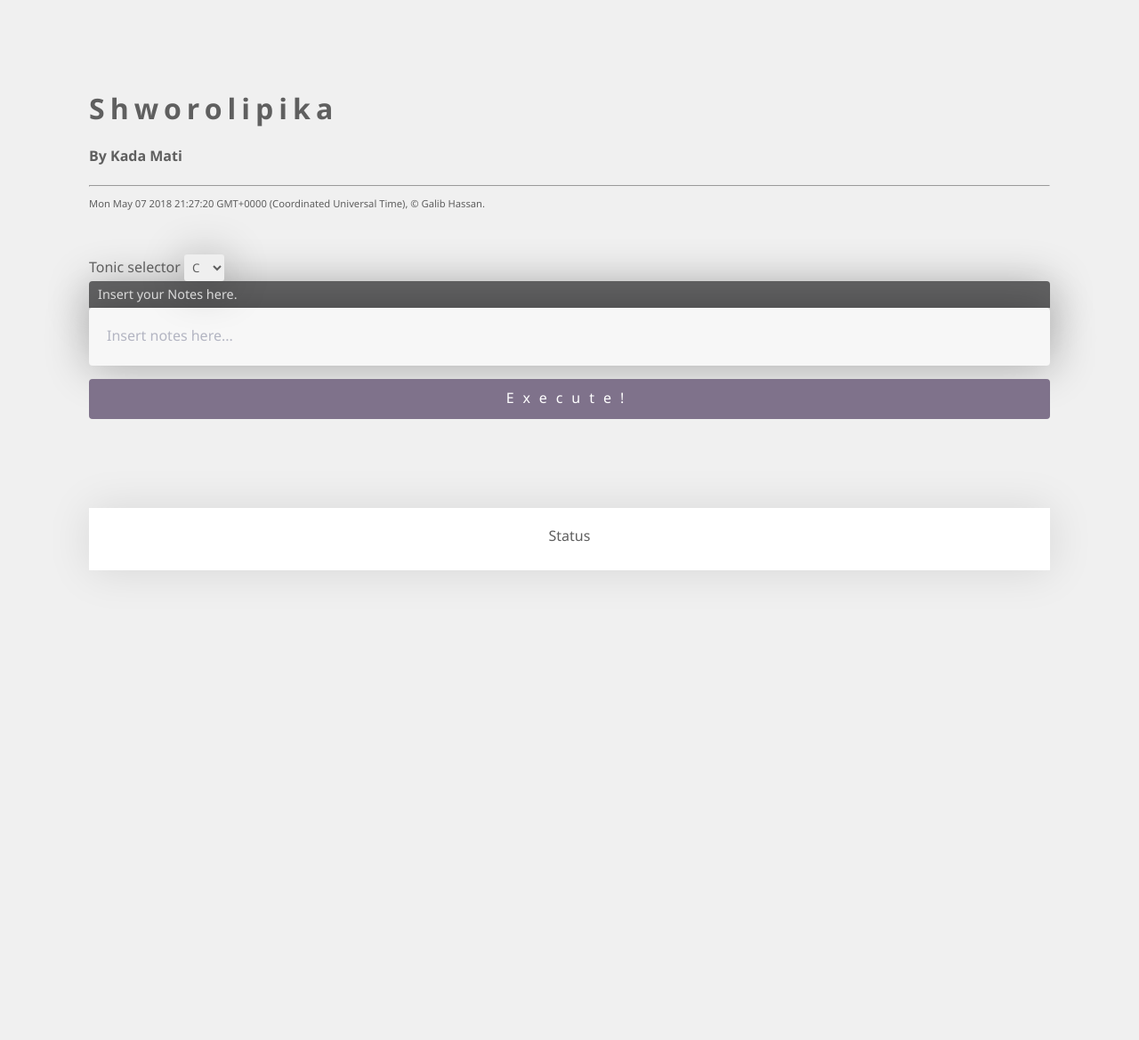
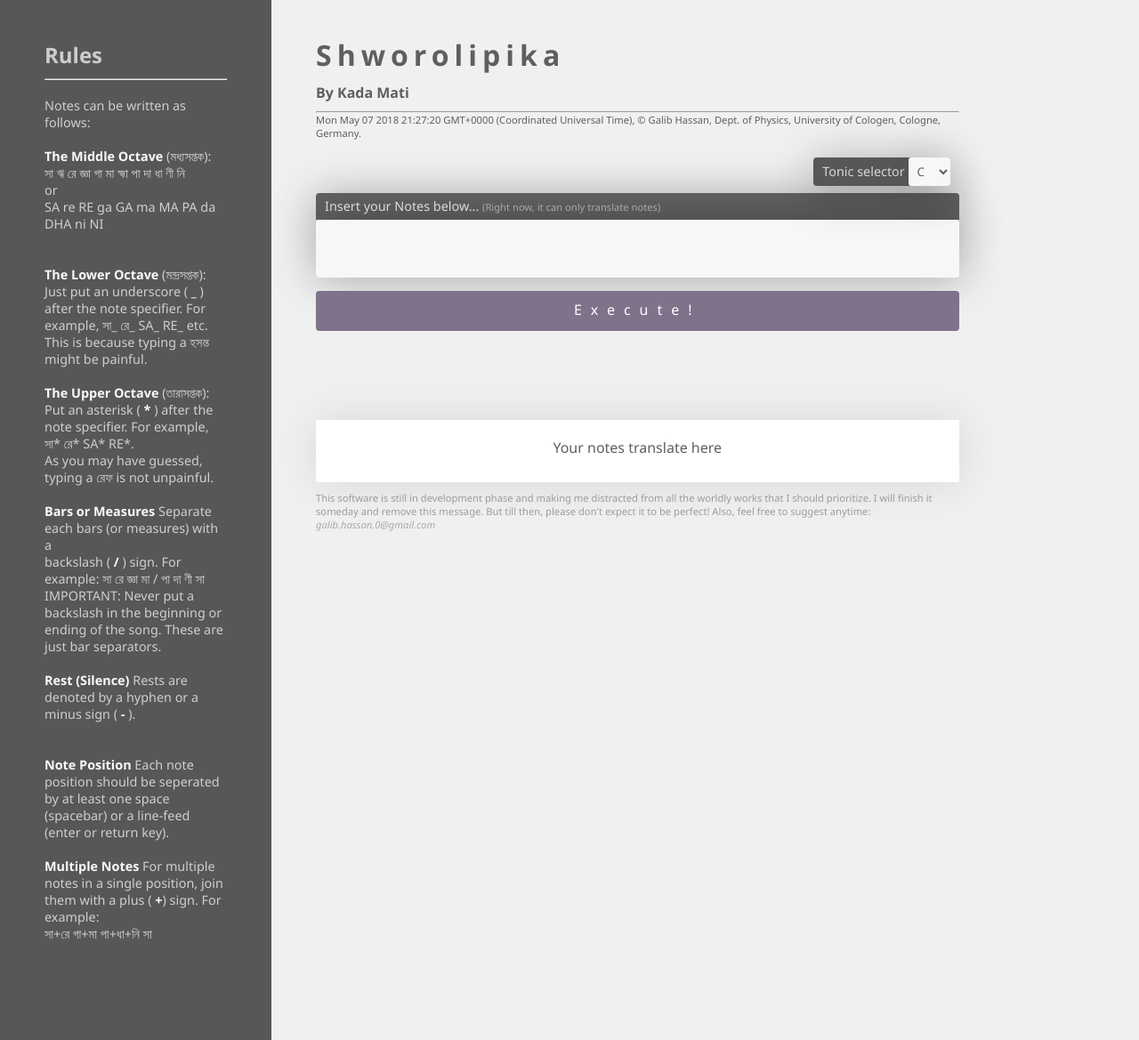
Before and after one commit to galibhassan/ShworoLipi, a PHP site: page / in a window 1280 px wide. Shown: the whole page at 89% size. Run offline with PHP 8.4, Linux system fonts and the light colour scheme; style sheets or scripts are compiled from the project's sources.

Commit message:
Sidebar and info added, rest (-) note is introduced, scrollbar styling included.

```diff
--- a/index.html
+++ b/index.html
@@ -10,18 +10,74 @@
 </head>
 
 <body>
+  <div class="sideBar scroll4">
+    <div class="shworolipiRules">
+      <h4>Rules</h4>
+      <hr>
+      <br> Notes can be written as follows:
+      <br>
+      <br>
+      <b> The Middle Octave </b>(মধ্যসপ্তক):
+      <br> সা ঋ রে জ্ঞা গা মা হ্মা পা দা ধা ণী নি
+      <br> or
+      <br> SA re RE ga GA ma MA PA da DHA ni NI
+      <br>
+      <br>
+      <br>
+      <b> The Lower Octave </b> (মন্দ্রসপ্তক):
+      <br> Just put an underscore (
+      <b>_</b> ) after the note specifier. For example, সা_ রে_ SA_ RE_ etc.
+      <br> This is because typing a হসন্ত might be painful.
+      <br>
+      <br>
+      <b> The Upper Octave </b> (তারাসপ্তক): Put an asterisk (
+      <b>*</b> ) after the note specifier. For example, সা* রে* SA* RE*.
+      <br> As you may have guessed, typing a রেফ is not unpainful.
+      <br>
+      <br>
+      <b>Bars or Measures</b>
+      Separate each bars (or measures) with a
+      <br> backslash (
+      <b>/</b> ) sign. For example: সা রে জ্ঞা মা / পা দা ণী সা
+      <br> IMPORTANT: Never put a backslash in the beginning or ending of the song. These are just bar separators.
+      <br>
+      <br>
+      <b>Rest (Silence)</b> Rests are denoted by a hyphen or a minus sign (
+      <b>-</b> ).
+      <br>
+      <br>
+      <br>
+      <b>Note Position</b> Each note position should be seperated by at least one space (spacebar) or a line-feed (enter or
+      return key).
+      <br>
+      <br>
+      <b>Multiple Notes</b> For multiple notes in a single position, join them with a plus (
+      <b>+</b>) sign. For example:
+      <br> সা+রে গা+মা পা+ধা+নি সা
+    </div>
+  </div>
+
+
+  <div class="mainApp">
+
     <h1 id="heading">Shworolipika</h1>
     <h4>By Kada Mati</h4>
+
     <hr>
-  <p id="date"></p>
+    <p id="date">
+
+    </p>
     <script>
       date = new Date();
-    document.getElementById('date').innerHTML = date + ', © Galib Hassan.';
+      document.getElementById('date').innerHTML = date + ', © Galib Hassan, Dept. of Physics, University of Cologen, Cologne, Germany.';
     </script>
+
 
     <div class="container">
 
-    <div>
+      <div class="titleBar"> Insert your Notes below...
+        <span class="smallText">(Right now, it can only translate notes)</span>
+        <div class="tonicSelectorContainer">
           Tonic selector
           <select name="tonicSelector" id="tonic" class="dropDownSelector">
             <option value="C3">C</option>
@@ -30,22 +86,27 @@
             <option value="F3">F♯</option>
           </select>
         </div>
-
-
-
-
-
-
-    <div class="titleBar"> Insert your Notes here. </div>
-    <div id="userInputNotes" class="userInputNotesClass" contenteditable="true" spellcheck="false">
-      <span class="userInputPlaceHolder"> Insert notes here... </span>
+      </div>
+      <div id="userInputNotes" class="userInputNotesClass scroll4" contenteditable="true" spellcheck="false">
+        <span class="userInputPlaceHolder"> </span>
       </div>
       <button id="mainButton" class="button">Execute!</button>
     </div>
 
 
 
-  <div id="warningDiv"> Status</div>
+    <div id="warningDiv"> Your notes translate here</div>
+
+    <p id="devMessage">
+      This software is still in development phase and making me distracted from all the worldly works that I should prioritize.
+      I will finish it someday and remove this message. But till then, please don't expect it to be perfect! Also, feel free
+      to suggest anytime:
+      <em>galib.hassan.0@gmail.com</em>
+    </p>
+
+  </div>
+
+
   <script src="./dist/bundle.js"></script>
 </body>
 
--- a/src/allNotes.js
+++ b/src/allNotes.js
@@ -6,7 +6,8 @@ var allNotes = [
   "C4", "Cs4", "D4", "Ds4", "E4", "F4", "Fs4", "G4", "Gs4", "A4", "Bf4", "B4",
   "C5", "Cs5", "D5", "Ds5", "E5", "F5", "Fs5", "G5", "Gs5", "A5", "Bf5", "B5",
   "C6", "Cs6", "D6", "Ds6", "E6", "F6", "Fs6", "G6", "Gs6", "A6", "Bf6", "B6",
-  "C7", "Cs7", "D7", "Ds7", "E7", "F7", "Fs7", "G7", "Gs7", "A7", "Bf7", "B7"
+  "C7", "Cs7", "D7", "Ds7", "E7", "F7", "Fs7", "G7", "Gs7", "A7", "Bf7", "B7",
+  "-"
 ]
 
 module.exports = allNotes;
--- a/src/css/temporary.css
+++ b/src/css/temporary.css
@@ -1,26 +1,97 @@
+.contento {
+  height: 500px;
+}
+.scroll4::-webkit-scrollbar {
+  width: 11px;
+  box-shadow: 1px 5px 49px 1px rgba(0,0,0,.3);
+
+}
+.scroll4::-webkit-scrollbar-thumb {
+  background: rgb(124, 124, 124);
+  border-radius: 10px;
+
+}
+.scroll4::-webkit-scrollbar-track {
+  background: rgb(170, 170, 170);
+  border-radius: 10px;
+}
+
+
+.smallText{
+  font-size: .7rem;
+  color: rgb(168, 168, 168);
+}
 *{
   font-family: 'Segoe UI', Tahoma, Geneva, Verdana, sans-serif;
   outline: none;
   color: rgb(95, 95, 95);
+  margin: 0px;
 }
 body{
-  margin: 100px;
-  background: rgb(240, 240, 240)
+  background: rgb(240, 240, 240);
+  display: grid;
+  grid-template-rows: 1fr;
+  grid-template-columns: 2fr 5fr 1fr;
+  grid-gap: 30px;
 }
+
+
+.sideBar{
+  grid-column: 1/2;
+  background-color: rgb(87, 87, 88);
+  position: static;
+  height: 100vh;
+  overflow: auto;
+  min-width: 270px;
+}
+.shworolipiRules{
+  color: rgb(207, 207, 207);
+  padding: 50px;
+  padding-top: 35px;
+  font-size: .9rem;
+}
+.shworolipiRules h4{
+  color: rgb(206, 204, 204);
+  font-size: 1.5rem;
+}
+.shworolipiRules b{
+  color: rgba(249, 249, 249, 1)
+}
+
+.mainApp{
+  grid-column: 2/3;
+  margin: 20px;
+}
+
 h1{
   letter-spacing: 6px;
+  margin-top: 20px;
+}
+h4{
+  margin-top: 10px;
+  margin-bottom: 10px
 }
 
 #date{
   font-size: .7rem;
 }
 
+.tonicSelectorContainer{
+  float: right;
+  color: rgb(216, 216, 219);
+  margin-top: -45px;
+  padding-left: 10px;
+  background-color: rgba(87, 87, 88,1);
+  border-radius: 4px;
+  box-shadow: 1px 5px 49px 1px rgba(0,0,0,.3);
+}
+
 select{
   border: 0px;
-  padding: 5px;
-  box-shadow: 1px 5px 49px 1px rgba(0,0,0,.3);
+  padding: 6px;
+  background-color: rgb(247, 247, 248);
+  box-shadow: 1px 5px 49px 1px rgba(0,0,0,.1);
   border-radius: 3px;
-
 }
 option{
   color: snow;
@@ -31,7 +102,7 @@ option{
 }
 
 .container{
-  margin-top: 50px;
+  margin-top: 60px;
   min-width: 550px;;
 }
 .titleBar{
@@ -56,6 +127,8 @@ option{
   z-index: -10;
   border-bottom: 3px solid  rgba(231, 97, 20, 0);
   transition: border-bottom .5s;
+  max-height: 150px;
+  overflow: auto;
 }
 .userInputNotesClass:focus{
   border-bottom: 3px solid rgba(255, 237, 75, 0.5);
@@ -97,3 +170,14 @@ option{
   text-align: center;
   padding-top: 20px;
 }
+
+
+#devMessage{
+  margin-top: 10px;
+  font-size: 0.7rem;
+  letter-spacing: 0px;
+  color: rgb(158, 156, 156);
+}
+#devMessage em{
+  color: rgb(172, 169, 169);
+}
--- a/src/main.js
+++ b/src/main.js
@@ -2,7 +2,10 @@ var tonic = 'C3';
 var inputTextAnalyzer = require('./inputTextAnalyzer');
 var Song = require('./song');
 
+
 window.addEventListener('load', function () {
+  var warningDiv = document.getElementById("warningDiv");
+
   var tonicSelector = document.getElementById("tonic");
   tonicSelector.addEventListener("change", function(){
     tonic = tonicSelector.value;
@@ -14,6 +17,7 @@ window.addEventListener('load', function () {
     var userInputNotes = document.getElementById("userInputNotes").innerText;
     var shworolipi = inputTextAnalyzer.generateThings(userInputNotes);
     var song = new Song(shworolipi.noteList, tonic);
+    warningDiv.innerHTML = song.getAbsoluteNotes();
 
     console.log(song.getAbsoluteNotes());
   });
--- a/src/noteMapper.js
+++ b/src/noteMapper.js
@@ -1,5 +1,7 @@
 var noteToNum = function (note) {
   switch (note) {
+    //rest
+    case '-': return '-';
     // Mondro shoptok
     case 'SA_' : case 'সা_': return 1 - 12;
     case 're_' : case 'ঋ_': return 2 - 12;
@@ -58,3 +60,7 @@ module.exports = {
   noteToNum: noteToNum,
   relativeNoteArrToNumArr: relativeNoteArrToNumArr
 }
+
+
+arrr =  [ 'রে', 'গা', '-',  'রে', 'GA' ]
+console.log(relativeNoteArrToNumArr(arrr));
--- a/src/song.js
+++ b/src/song.js
@@ -23,7 +23,7 @@ song.prototype.length = function () {
   return (this.relativeNotes).length;
 }
 
-song.prototype.getNumberedNotes = function(){
+song.prototype.getNumberedNotes = function () {
   return noteMapper.relativeNoteArrToNumArr(this.relativeNotes);
 }
 
@@ -32,7 +32,12 @@ song.prototype.getAbsoluteNotes = function () {
   tonicPosition = utils.findNoteIndexInAllNotes(allNotes, this.tonic);
   numberedNotes = this.getNumberedNotes();
   for (var i = 0; i < (this.relativeNotes).length; i++) {
-    requiredPositionsInAllNotes.push(tonicPosition + numberedNotes[i] - 1);
+    if (numberedNotes[i] === '-') {
+      // '-' is placed as 96th element in /src/allNotes.js
+      requiredPositionsInAllNotes.push(96);
+    } else {
+      requiredPositionsInAllNotes.push(tonicPosition + numberedNotes[i] - 1);
+    }
   }
   absoluteNotes = [];
   for (var i = 0; i < requiredPositionsInAllNotes.length; i++) {
```
Lines whose indentation alone changed are shown as unchanged.
